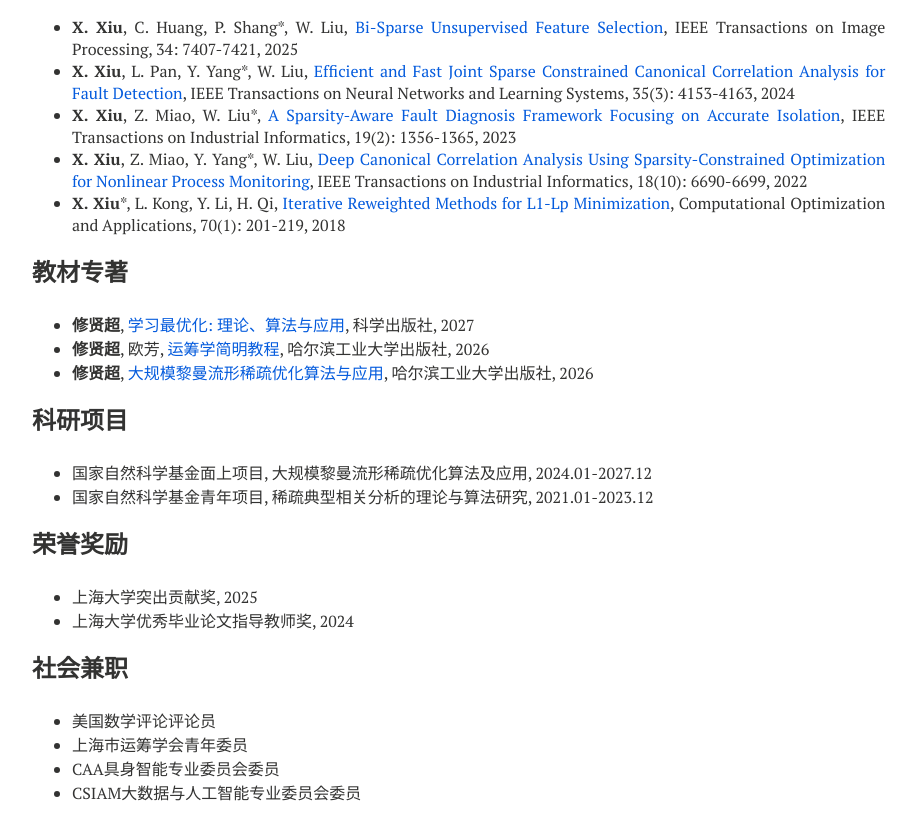
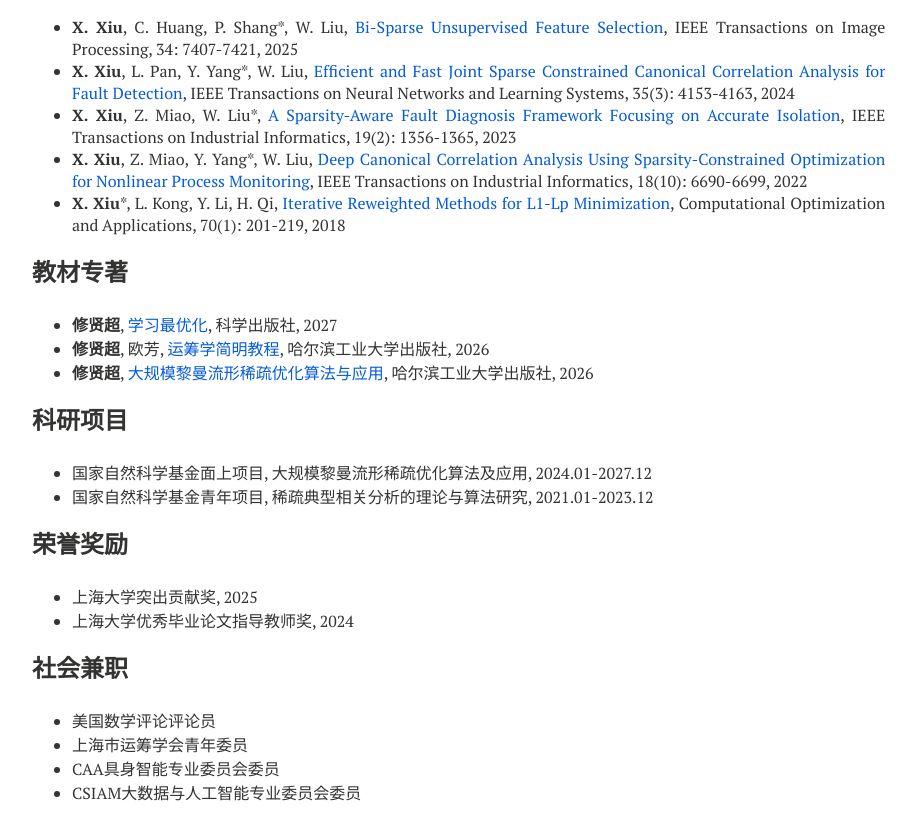
Before and after one commit to xianchaoxiu/xianchaoxiu.github.io, a Jekyll site: the page built from chinese/index.md, in a window 1280 px wide and 900 px high, scrolled down 798 px. Shown: the top 840 px of the window, without its empty margins (288-1205 px from the left). Built offline with Jekyll 4.4.1, drawn with Linux system fonts in a browser that asks for light colours; nearby versions of some CDN libraries.

Commit message:
Update index.md

```diff
--- a/chinese/index.md
+++ b/chinese/index.md
@@ -47,7 +47,7 @@ share: false
 
 
 ### 教材专著
-* <b>修贤超</b>, <a href="https://xianchaoxiu.github.io/chinese/book/L2O/" class="textlink" target="_blank"> 学习最优化: 理论、算法与应用</a>, 科学出版社, 2027 <br>
+* <b>修贤超</b>, <a href="https://xianchaoxiu.github.io/chinese/book/L2O/" class="textlink" target="_blank"> 学习最优化</a>, 科学出版社, 2027 <br>
 * <b>修贤超</b>, 欧芳, <a href="https://xianchaoxiu.github.io/chinese/book/OR/" class="textlink" target="_blank"> 运筹学简明教程</a>, 哈尔滨工业大学出版社, 2026  <br>
 * <b>修贤超</b>, <a href="https://xianchaoxiu.github.io/chinese/book/OPT/" class="textlink" target="_blank">大规模黎曼流形稀疏优化算法与应用</a>, 哈尔滨工业大学出版社, 2026  <br>
 
```
